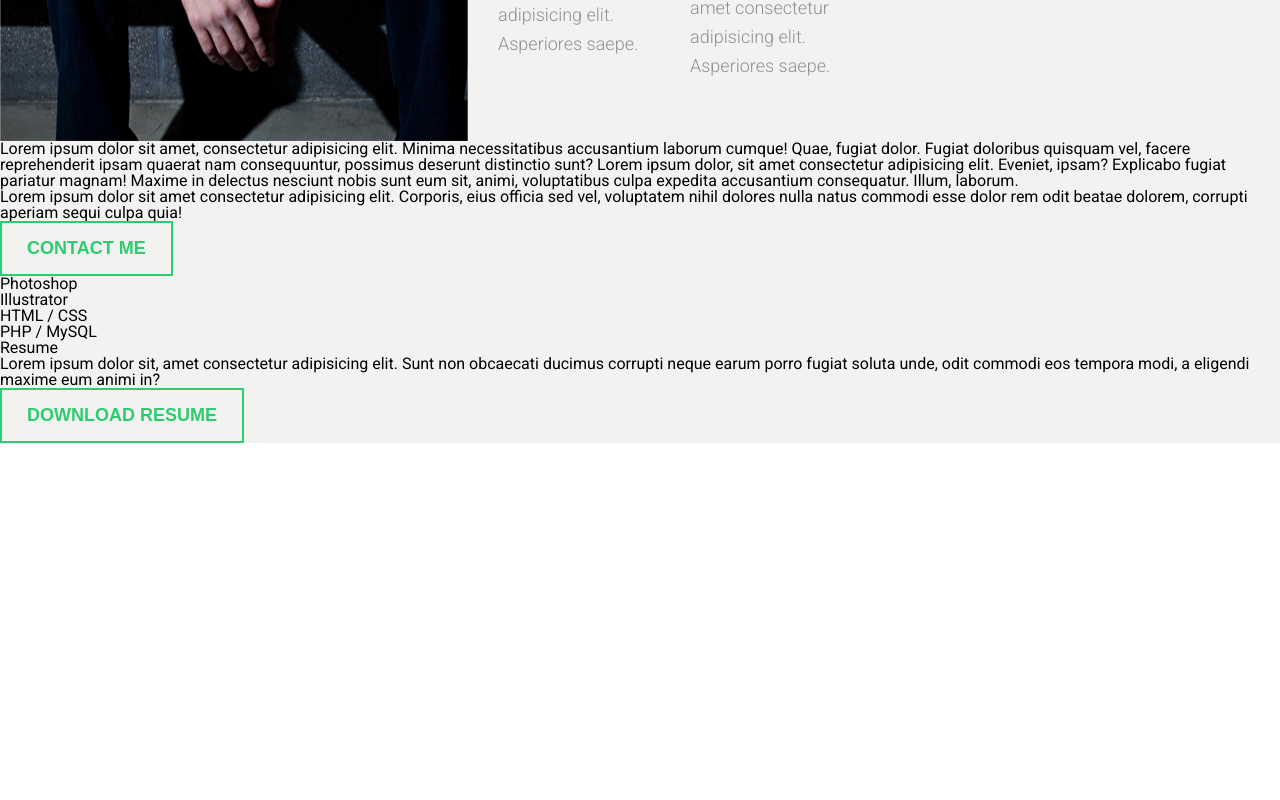
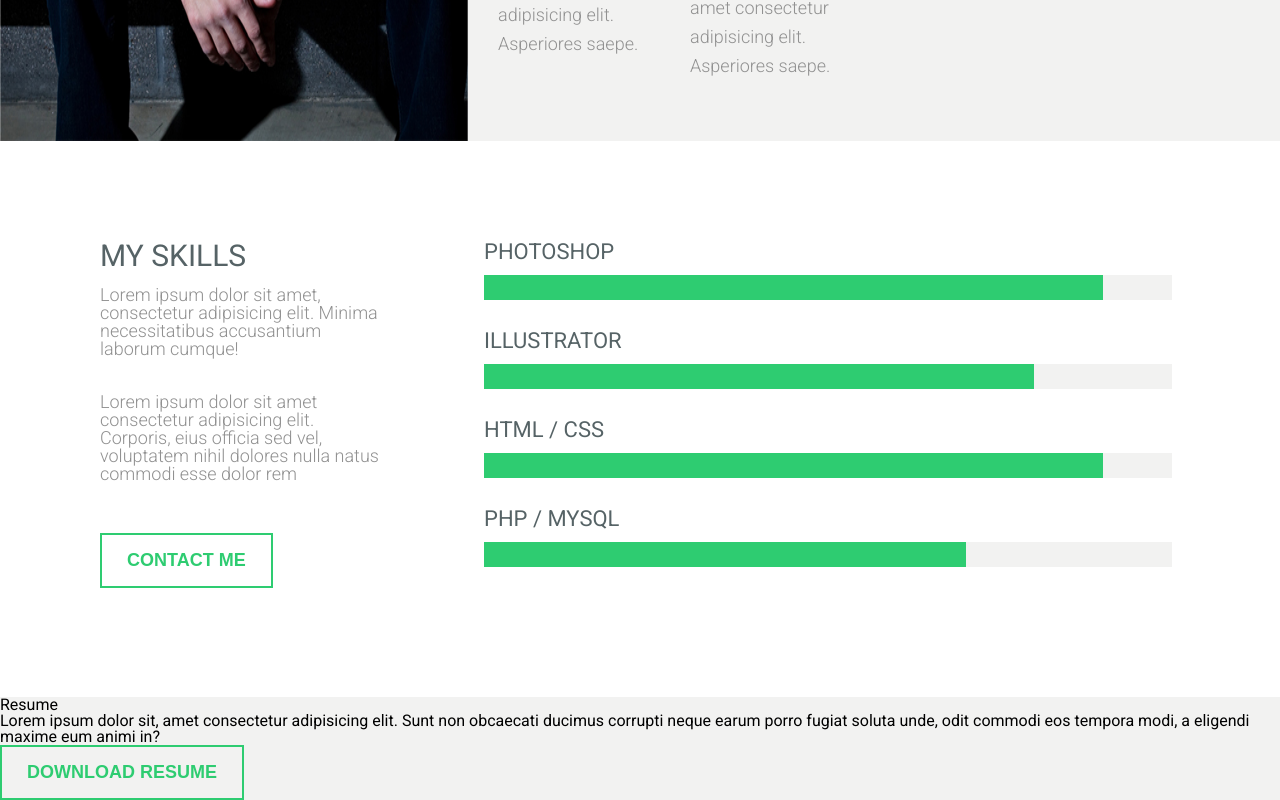
Before and after one commit to SolntsevDaniil/Landing-1, a plain HTML site: page index.html in a window 1280 px wide. Shown: the part 1928-2728 px from the top of the page. Before the commit the page ends 2371 px from the top, so only its background shows below. Drawn offline with Linux system fonts and the light colour scheme.

Commit message:
Version 2.3.4

```diff
--- a/index.html
+++ b/index.html
@@ -96,6 +96,7 @@
 	______________________________________-->
 	<div class="about">
 
+
 		<!-- Shortly about
 		______________________________________-->
 		<div class="values-wrap">
@@ -113,6 +114,8 @@
 			</div>
 		</div>
 
+		<!-- Combined Blocks
+		______________________________________-->
 		<div class="img-wrap">
 			<img src="sass/img/imgAboutMe.jpg" alt="" class="img">
 
@@ -141,30 +144,30 @@
 						<p class="strength__text">Lorem ipsum dolor sit, amet consectetur adipisicing elit. Asperiores saepe.</p>
 					</div>
 				</div>
-
 			</div>
 		</div>
 
 	<!-- Skills section
 	______________________________________-->
 	<div class="skills">
-		<p class="skills__text">Lorem ipsum dolor sit amet, consectetur adipisicing elit. Minima necessitatibus accusantium laborum cumque! Quae, fugiat dolor. Fugiat doloribus quisquam vel, facere reprehenderit ipsam quaerat nam consequuntur, possimus deserunt distinctio sunt? Lorem ipsum dolor, sit amet consectetur adipisicing elit. Eveniet, ipsam? Explicabo fugiat pariatur magnam! Maxime in delectus nesciunt nobis sunt eum sit, animi, voluptatibus culpa expedita accusantium consequatur. Illum, laborum.</p>
-		<p class="skills__etxt">Lorem ipsum dolor sit amet consectetur adipisicing elit. Corporis, eius officia sed vel, voluptatem nihil dolores nulla natus commodi esse dolor rem odit beatae dolorem, corrupti aperiam sequi culpa quia!</p>
-
+		<div class="skills-wrap">
+			<h1 class="skills__title">My Skills</h1>
+			<p class="skills__text">Lorem ipsum dolor sit amet, consectetur adipisicing elit. Minima necessitatibus accusantium laborum cumque!</p>
+			<p class="skills__text skills__text_padding">Lorem ipsum dolor sit amet consectetur adipisicing elit. Corporis, eius officia sed vel, voluptatem nihil dolores nulla natus commodi esse dolor rem</p>
 			<button class="button button_green">Contact Me</button>
-
+		</div>
 		<div class="progress">
 			<h1 class="progress__title">Photoshop</h1>
 			<div class="progress__bar"><div class="progress__green"></div></div>
 
 			<h1 class="progress__title">Illustrator</h1>
-			<div class="progress__bar"><div class="progress__green"></div></div>
+			<div class="progress__bar"><div class="progress__green progress__green_80"></div></div>
 
 			<h1 class="progress__title">HTML / CSS</h1>
 			<div class="progress__bar"><div class="progress__green"></div></div>
 
 			<h1 class="progress__title">PHP / MySQL</h1>
-			<div class="progress__bar"><div class="progress__green"></div></div>
+			<div class="progress__bar"><div class="progress__green progress__green_70"></div></div>
 		</div>
 	</div>
 
--- a/sass/_about.scss
+++ b/sass/_about.scss
@@ -74,6 +74,4 @@
     }
 }
 
-.img {
-    &-wrap { display: flex;}
-}
+.img { &-wrap { display: flex; } }
--- a/sass/_buttons.scss
+++ b/sass/_buttons.scss
@@ -11,11 +11,19 @@
     &_white {
         color: $white;
         border: 2px solid $white;
+        &:hover {
+            background-color: $dark;
+            border: 2px solid $dark;
+        }
     }
 
     &_green {
         color: $green;
         border: 2px solid $green;
+        &:hover {
+            color: $white;
+            background-color: $green;
+        }
     }
 }
 
--- /dev/null
+++ b/sass/_skills.scss
@@ -0,0 +1,49 @@
+.skills {
+    display: flex;
+    padding-bottom: 100px;
+    background-color: $white;
+    &-wrap { width: 30%; }
+    &__title {
+        font-size: 30px;
+        padding: 100px 0 0 100px;
+
+        text-transform: uppercase;
+        color: $darkGrey;
+    }
+    &__text {
+        font-size: 18px;
+        padding: 15px 0 20px 100px;
+
+        font-weight: lighter;
+        color: $greyText;
+
+        &_padding {
+            padding-bottom: 50px;
+        }
+    }
+    .button { margin-left: 100px; }
+}
+
+.progress {
+    margin-top: 100px;
+    margin: 100px 0 0 100px;
+    &__title {
+        font-size: 22px;
+        padding-bottom: 12px;
+        color: $darkGrey;
+        text-transform: uppercase;
+    }
+    &__bar {
+        width: 500%;
+        height: 25px;
+        margin-bottom: 30px;
+        background-color: $greyBGC;
+    }
+    &__green {
+        width: 90%;
+        height: 25px;
+        background-color: $green;
+        &_80 { width: 80%; }
+        &_70 { width: 70%; }
+    }
+}
--- a/sass/styles.scss
+++ b/sass/styles.scss
@@ -7,3 +7,4 @@
 @import 'header';
 @import 'nav';
 @import 'about';
+@import 'skills';
```
Also changed, not shown: css/styles.css, 1 other file. Lines whose indentation alone changed are shown as unchanged.
